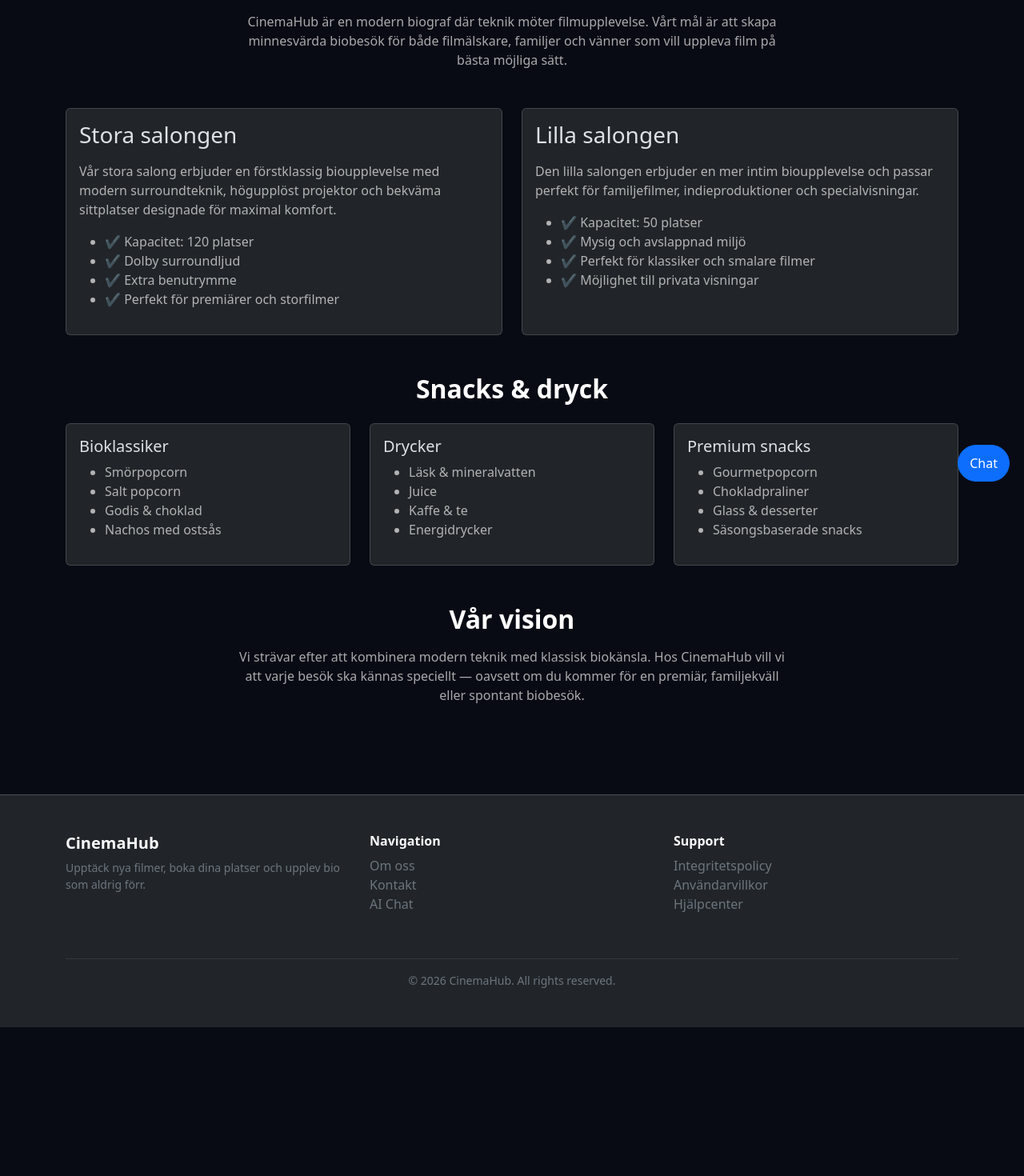
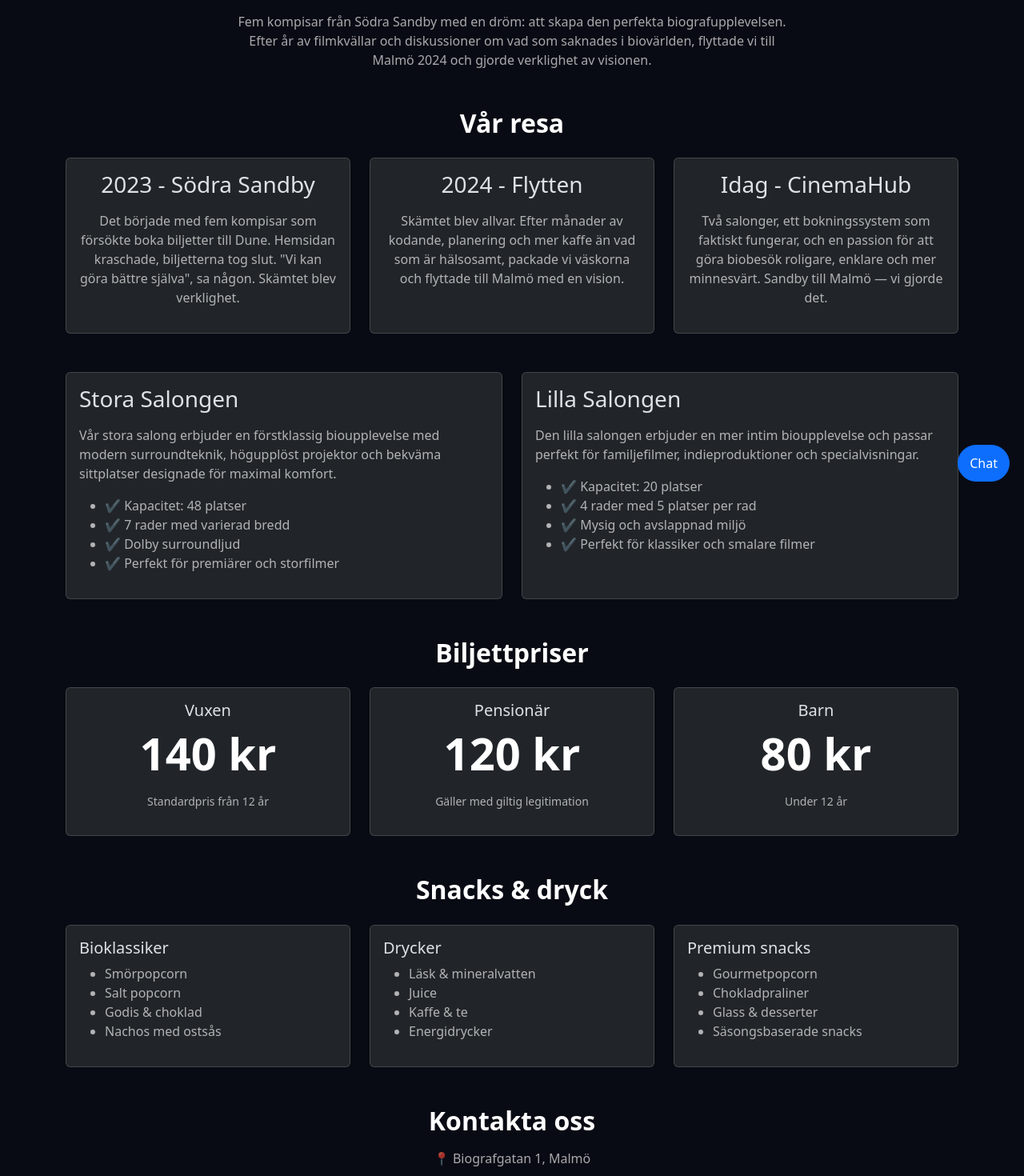
Before and after one commit to ebadianh/cinema-hub, a React (Vite) app: page /about in a window 1280 px wide. Shown: the part 180-1650 px from the top of the page at 80% size. Before the commit the page ends 1464 px from the top, so only its background shows below. Built offline with nearby package versions, Linux system fonts and the light colour scheme; no server answers.

Commit message:
feat: Uppdatera Om oss med team-historia och korrekt info

```diff
--- a/src/pages/About.tsx
+++ b/src/pages/About.tsx
@@ -2,31 +2,74 @@ export default function About() {
   return (
     <section className="container py-5">
 
-      {/* Header */}
       <div className="mb-5 text-center">
         <h1 className="fw-bold mb-3">Om CinemaHub</h1>
         <p className="ch-muted mx-auto" style={{ maxWidth: "700px" }}>
-          CinemaHub är en modern biograf där teknik möter filmupplevelse.
-          Vårt mål är att skapa minnesvärda biobesök för både filmälskare,
-          familjer och vänner som vill uppleva film på bästa möjliga sätt.
+          Fem kompisar från Södra Sandby med en dröm: att skapa den perfekta
+          biografupplevelsen. Efter år av filmkvällar och diskussioner om vad
+          som saknades i biovärlden, flyttade vi till Malmö 2024 och gjorde
+          verklighet av visionen.
         </p>
       </div>
 
-      {/* Salonger */}
+      <div className="mb-5">
+        <h2 className="fw-bold mb-4 text-center">Vår resa</h2>
+        <div className="row g-4">
+          <div className="col-md-4">
+            <div className="card ch-card h-100">
+              <div className="card-body text-center">
+                <h3 className="mb-3">2023 - Södra Sandby</h3>
+                <p className="ch-muted">
+                  Det började med fem kompisar som försökte boka biljetter
+                  till Dune. Hemsidan kraschade, biljetterna tog slut.
+                  "Vi kan göra bättre själva", sa någon. Skämtet blev verklighet.
+                </p>
+              </div>
+            </div>
+          </div>
+
+          <div className="col-md-4">
+            <div className="card ch-card h-100">
+              <div className="card-body text-center">
+                <h3 className="mb-3">2024 - Flytten</h3>
+                <p className="ch-muted">
+                  Skämtet blev allvar. Efter månader av kodande, planering
+                  och mer kaffe än vad som är hälsosamt, packade vi väskorna
+                  och flyttade till Malmö med en vision.
+                </p>
+              </div>
+            </div>
+          </div>
+
+          <div className="col-md-4">
+            <div className="card ch-card h-100">
+              <div className="card-body text-center">
+                <h3 className="mb-3">Idag - CinemaHub</h3>
+                <p className="ch-muted">
+                  Två salonger, ett bokningssystem som faktiskt fungerar,
+                  och en passion för att göra biobesök roligare, enklare
+                  och mer minnesvärt. Sandby till Malmö — vi gjorde det.
+                </p>
+              </div>
+            </div>
+          </div>
+        </div>
+      </div>
+
       <div className="row g-4 mb-5">
         <div className="col-md-6">
           <div className="card ch-card h-100">
             <div className="card-body">
-              <h3 className="card-title mb-3">Stora salongen</h3>
+              <h3 className="card-title mb-3">Stora Salongen</h3>
               <p className="ch-muted">
                 Vår stora salong erbjuder en förstklassig bioupplevelse med
                 modern surroundteknik, högupplöst projektor och bekväma
                 sittplatser designade för maximal komfort.
               </p>
               <ul className="ch-muted">
-                <li>✔ Kapacitet: 120 platser</li>
+                <li>✔ Kapacitet: 48 platser</li>
+                <li>✔ 7 rader med varierad bredd</li>
                 <li>✔ Dolby surroundljud</li>
-                <li>✔ Extra benutrymme</li>
                 <li>✔ Perfekt för premiärer och storfilmer</li>
               </ul>
             </div>
@@ -36,24 +79,58 @@ export default function About() {
         <div className="col-md-6">
           <div className="card ch-card h-100">
             <div className="card-body">
-              <h3 className="card-title mb-3">Lilla salongen</h3>
+              <h3 className="card-title mb-3">Lilla Salongen</h3>
               <p className="ch-muted">
                 Den lilla salongen erbjuder en mer intim bioupplevelse och
                 passar perfekt för familjefilmer, indieproduktioner och
                 specialvisningar.
               </p>
               <ul className="ch-muted">
-                <li>✔ Kapacitet: 50 platser</li>
+                <li>✔ Kapacitet: 20 platser</li>
+                <li>✔ 4 rader med 5 platser per rad</li>
                 <li>✔ Mysig och avslappnad miljö</li>
                 <li>✔ Perfekt för klassiker och smalare filmer</li>
-                <li>✔ Möjlighet till privata visningar</li>
               </ul>
             </div>
           </div>
         </div>
       </div>
 
-      {/* Snacks */}
+      <div className="mb-5">
+        <h2 className="fw-bold mb-4 text-center">Biljettpriser</h2>
+        <div className="row g-4">
+          <div className="col-md-4">
+            <div className="card ch-card h-100 text-center">
+              <div className="card-body">
+                <h5 className="card-title">Vuxen</h5>
+                <p className="display-4 fw-bold text-white">140 kr</p>
+                <p className="ch-muted small">Standardpris från 12 år</p>
+              </div>
+            </div>
+          </div>
+
+          <div className="col-md-4">
+            <div className="card ch-card h-100 text-center">
+              <div className="card-body">
+                <h5 className="card-title">Pensionär</h5>
+                <p className="display-4 fw-bold text-white">120 kr</p>
+                <p className="ch-muted small">Gäller med giltig legitimation</p>
+              </div>
+            </div>
+          </div>
+
+          <div className="col-md-4">
+            <div className="card ch-card h-100 text-center">
+              <div className="card-body">
+                <h5 className="card-title">Barn</h5>
+                <p className="display-4 fw-bold text-white">80 kr</p>
+                <p className="ch-muted small">Under 12 år</p>
+              </div>
+            </div>
+          </div>
+        </div>
+      </div>
+
       <div className="mb-5">
         <h2 className="fw-bold mb-4 text-center">Snacks & dryck</h2>
 
@@ -102,14 +179,23 @@ export default function About() {
         </div>
       </div>
 
-      {/* Extra info */}
+      <div className="text-center mb-5">
+        <h2 className="fw-bold mb-3">Kontakta oss</h2>
+        <div className="ch-muted mx-auto" style={{ maxWidth: "500px" }}>
+          <p className="mb-2">📍 Biografgatan 1, Malmö</p>
+          <p className="mb-2">📧 info@cinemahub.se</p>
+          <p className="mb-2">📞 010-123 45 67</p>
+          <p className="mt-3 small">Öppettider: Vardagar 17:00-23:00, Helger 13:00-23:00</p>
+        </div>
+      </div>
+
       <div className="text-center">
-        <h2 className="fw-bold mb-3">Vår vision</h2>
+        <h2 className="fw-bold mb-3">Vår mission</h2>
         <p className="ch-muted mx-auto" style={{ maxWidth: "700px" }}>
-          Vi strävar efter att kombinera modern teknik med klassisk
-          biokänsla. Hos CinemaHub vill vi att varje besök ska kännas
-          speciellt — oavsett om du kommer för en premiär, familjekväll
-          eller spontant biobesök.
+          Vi är fortfarande samma fem killar från Sandby, fast nu med en
+          biograf i Malmö och en mission: att bevisa att småstadsgrabbar kan
+          skapa något stort. Varje visning, varje besökare påminner oss om
+          varför vi började — för kärleken till film och gemenskapen den skapar.
         </p>
       </div>
 
```
